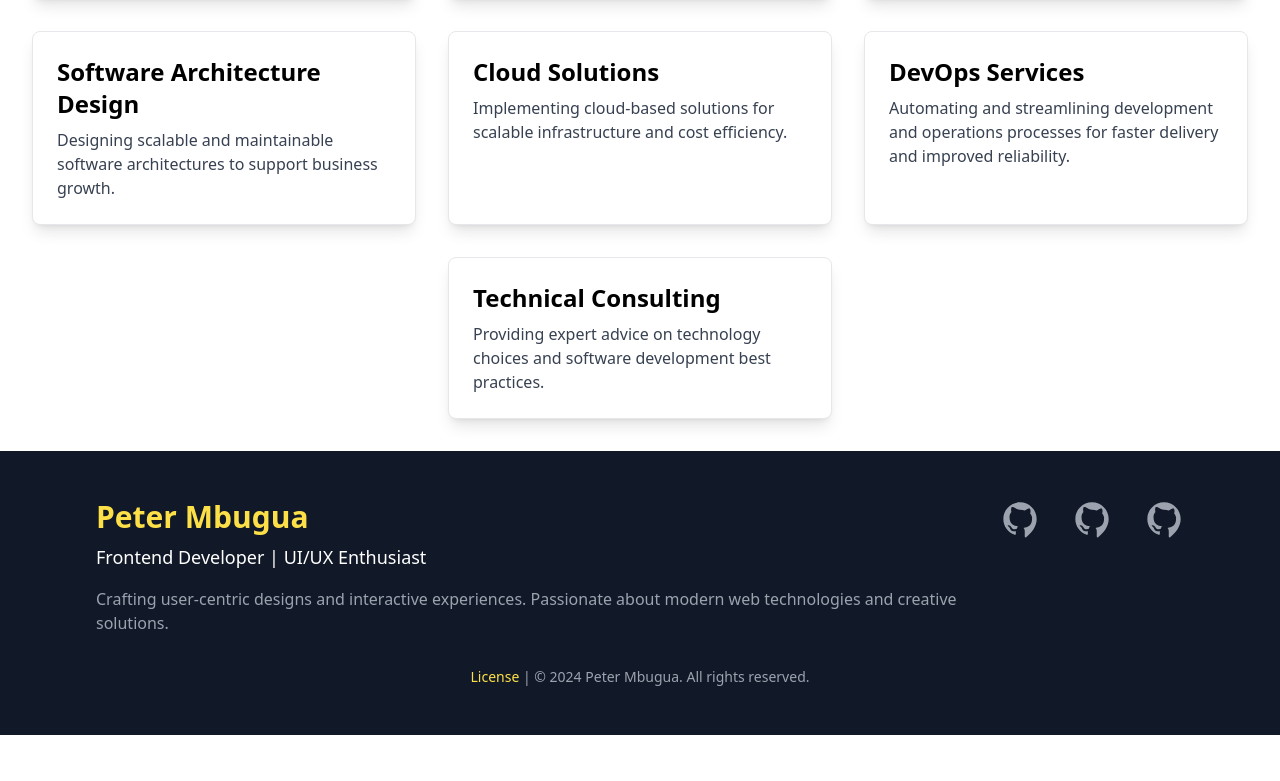
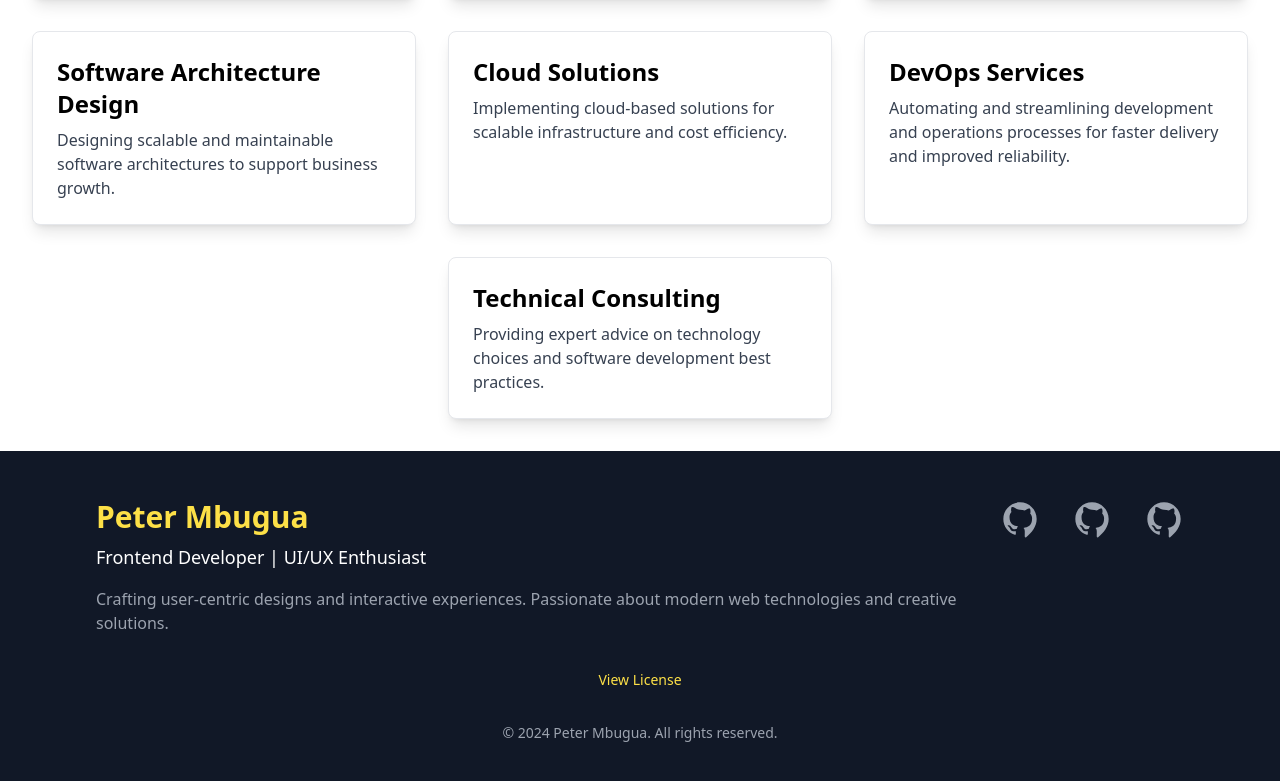
Before and after one commit to P-Mbugua/Peter_Mbugua_Web, a React app: page /services in a window 1280 px wide. Shown: the part 327-1108 px from the top of the page. Before the commit the page ends 1062 px from the top, so only its background shows below. Built offline with nearby package versions, Linux system fonts and the light colour scheme; the HTML template or start-up script is replaced by a standard one.

Commit message:
added a design on license

```diff
--- a/src/pages/Footer.jsx
+++ b/src/pages/Footer.jsx
@@ -1,6 +1,16 @@
-import React from 'react';
+// src/Footer.js
+
+import React, { useState } from 'react';
 
 export default function Footer() {
+  // State to manage the visibility of the license section
+  const [isLicenseVisible, setIsLicenseVisible] = useState(false);
+
+  // Toggle function to show/hide the license section
+  const toggleLicenseVisibility = () => {
+    setIsLicenseVisible(!isLicenseVisible);
+  };
+
   return (
     <footer className="bg-gray-900 text-white py-12">
       <div className="container mx-auto px-6 md:px-12 lg:px-24">
@@ -33,9 +43,47 @@ export default function Footer() {
             </a>
           </div>
         </div>
+
+        {/* License Section */}
+        <div className="text-center mt-8">
+          <button
+            onClick={toggleLicenseVisibility}
+            className="text-sm text-yellow-300 hover:underline"
+          >
+            {isLicenseVisible ? 'Hide License' : 'View License'}
+          </button>
+          {isLicenseVisible && (
+            <div className="mt-4 p-4 bg-gray-800 text-gray-200 rounded-lg">
+              <h3 className="text-lg font-bold mb-2">Personal Portfolio License Agreement</h3>
+              <p className="mb-2">Copyright 2024 spookeyy, skmutai6, P-Mbugua, SCARLET-SARAH</p>
+              <section className="mb-4">
+                <h4 className="font-semibold">Permission</h4>
+                <p>Permission is hereby granted, free of charge, to any person obtaining a copy of this software and associated documentation files (the “Software”), to deal in the Software without restriction, including without limitation the rights to use, copy, modify, merge, publish, distribute, sublicense, and/or sell copies of the Software, and to permit persons to whom the Software is furnished to do so, subject to the following conditions:</p>
+                <p>The above copyright notice and this permission notice shall be included in all copies or substantial portions of the Software.</p>
+              </section>
+              <section className="mb-4">
+                <h4 className="font-semibold">Disclaimer</h4>
+                <p>THE SOFTWARE IS PROVIDED “AS IS”, WITHOUT WARRANTY OF ANY KIND, EXPRESS OR IMPLIED, INCLUDING BUT NOT LIMITED TO THE WARRANTIES OF MERCHANTABILITY, FITNESS FOR A PARTICULAR PURPOSE AND NONINFRINGEMENT. IN NO EVENT SHALL THE AUTHORS OR COPYRIGHT HOLDERS BE LIABLE FOR ANY CLAIM, DAMAGES OR OTHER LIABILITY, WHETHER IN AN ACTION OF CONTRACT, TORT OR OTHERWISE, ARISING FROM, OUT OF OR IN CONNECTION WITH THE SOFTWARE OR THE USE OR OTHER DEALINGS IN THE SOFTWARE.</p>
+              </section>
+              <section>
+                <h4 className="font-semibold">Contact Information</h4>
+                <p>For any questions or concerns regarding this Agreement, please contact the Owner at:</p>
+                <p><strong>Your Full Name</strong><br/>
+                  Your Email Address<br/>
+                  Your Mailing Address
+                </p>
+                <p><strong>Your Full Name</strong><br/>
+                  Owner of <a href="https://yourportfolio.url" className="text-yellow-300 hover:underline">Your Portfolio</a><br/>
+                  <strong>Date:</strong> [Insert Date]</p>
+              </section>
+            </div>
+          )}
+        </div>
+
+        {/* Footer Bottom */}
         <div className="text-center mt-8">
           <p className="text-sm text-gray-400">
-            <a href="/LICENSE" className="hover:underline text-yellow-300">License</a> | &copy; 2024 Peter Mbugua. All rights reserved.
+            &copy; 2024 Peter Mbugua. All rights reserved.
           </p>
         </div>
       </div>
```
Also changed, not shown: 24 other files (tests, documents, lock files or other folders).
